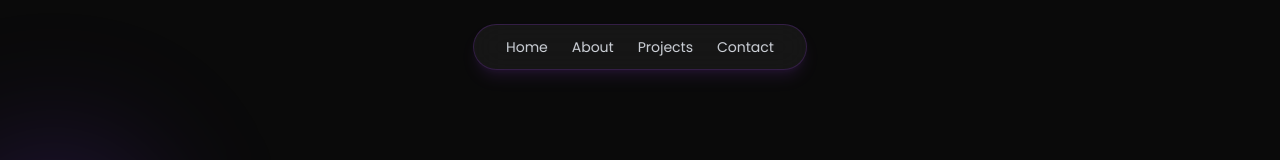
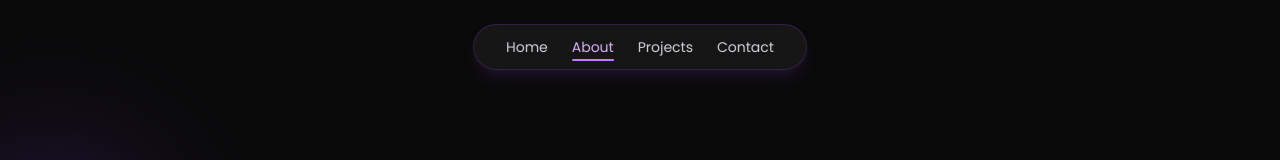
Before and after one commit to duttaanirban/Portfolio-2.1, a Next.js app: page / in a window 1280 px wide. Shown: the top 160 px of the page. Built offline with nearby package versions, Linux system fonts and the light colour scheme.

Commit message:
Added active-section highlighting

```diff
--- a/components/Navbar.tsx
+++ b/components/Navbar.tsx
@@ -1,11 +1,62 @@
 // components/Navbar.tsx
 "use client"
 
-import { useRef } from "react"
+import { useEffect, useRef, useState } from "react"
 import { motion } from "framer-motion"
+
+const links = [
+  { id: "home", label: "Home" },
+  { id: "about", label: "About" },
+  { id: "projects", label: "Projects" },
+  { id: "contact", label: "Contact" },
+] as const
 
 export default function Navbar() {
   const navRef = useRef<HTMLDivElement | null>(null)
+  const [activeSection, setActiveSection] = useState<string>("home")
+
+  useEffect(() => {
+    const sections = links.flatMap(({ id }) => {
+      const element = document.getElementById(id)
+      return element ? [{ id, element }] : []
+    })
+    let frame = 0
+
+    const updateActiveSection = () => {
+      frame = 0
+      // Track a line below the navbar, keeping tall sections active as they scroll.
+      const marker = Math.max(96, window.innerHeight * 0.25)
+      let current: string = sections[0]?.id ?? "home"
+      for (const section of sections) {
+        if (section.element.getBoundingClientRect().top <= marker) current = section.id
+      }
+      // The last section may be too short to reach the marker.
+      if (window.scrollY > 0 && window.scrollY + window.innerHeight >= document.documentElement.scrollHeight - 2) {
+        current = sections.at(-1)?.id ?? current
+      }
+      setActiveSection(current)
+    }
+
+    const scheduleUpdate = () => {
+      if (!frame) frame = window.requestAnimationFrame(updateActiveSection)
+    }
+
+    // Project filtering, fonts, and responsive layout can move section boundaries.
+    const observer = new ResizeObserver(scheduleUpdate)
+    sections.forEach(({ element }) => observer.observe(element))
+    window.addEventListener("scroll", scheduleUpdate, { passive: true })
+    window.addEventListener("resize", scheduleUpdate)
+    window.addEventListener("hashchange", scheduleUpdate)
+    scheduleUpdate()
+
+    return () => {
+      window.cancelAnimationFrame(frame)
+      observer.disconnect()
+      window.removeEventListener("scroll", scheduleUpdate)
+      window.removeEventListener("resize", scheduleUpdate)
+      window.removeEventListener("hashchange", scheduleUpdate)
+    }
+  }, [])
 
   const handleNavClick = (e: React.MouseEvent<HTMLAnchorElement>, id: string) => {
     e.preventDefault()
@@ -20,6 +71,7 @@ export default function Navbar() {
 
   return (
     <motion.nav
+      aria-label="Main navigation"
       initial={{ y: -100, opacity: 0 }}
       animate={{ y: 0, opacity: 1 }}
       transition={{ duration: 0.6 }}
@@ -32,25 +84,18 @@ export default function Navbar() {
 
         <div className="flex gap-6 text-sm text-gray-300">
 
-            <a href="#home" onClick={(e) => handleNavClick(e, "home")} className="relative group transition">
-                <span className="group-hover:text-white">Home</span>
-                <span className="absolute left-0 -bottom-1 w-0 h-0.5 bg-purple-400 transition-all group-hover:w-full"></span>
+          {links.map(({ id, label }) => (
+            <a
+              key={id}
+              href={`#${id}`}
+              onClick={(e) => handleNavClick(e, id)}
+              aria-current={activeSection === id ? "location" : undefined}
+              className={`relative group rounded-sm transition-colors focus-visible:outline-2 focus-visible:outline-offset-4 focus-visible:outline-purple-400 ${activeSection === id ? "text-purple-300" : "hover:text-white"}`}
+            >
+              {label}
+              <span aria-hidden="true" className={`absolute left-0 -bottom-1 h-0.5 rounded-full bg-purple-400 transition-[width] motion-reduce:transition-none ${activeSection === id ? "w-full" : "w-0 group-hover:w-full"}`} />
             </a>
-
-            <a href="#about" onClick={(e) => handleNavClick(e, "about")} className="relative group transition">
-                <span className="group-hover:text-white">About</span>
-                <span className="absolute left-0 -bottom-1 w-0 h-0.5 bg-purple-400 transition-all group-hover:w-full"></span>
-            </a>
-
-            <a href="#projects" onClick={(e) => handleNavClick(e, "projects")} className="relative group transition">
-                <span className="group-hover:text-white">Projects</span>
-                <span className="absolute left-0 -bottom-1 w-0 h-0.5 bg-purple-400 transition-all group-hover:w-full"></span>
-            </a>
-
-            <a href="#contact" onClick={(e) => handleNavClick(e, "contact")} className="relative group transition">
-                <span className="group-hover:text-white">Contact</span>
-                <span className="absolute left-0 -bottom-1 w-0 h-0.5 bg-purple-400 transition-all group-hover:w-full"></span>
-            </a>
+          ))}
         </div>
 
       </div>
```
